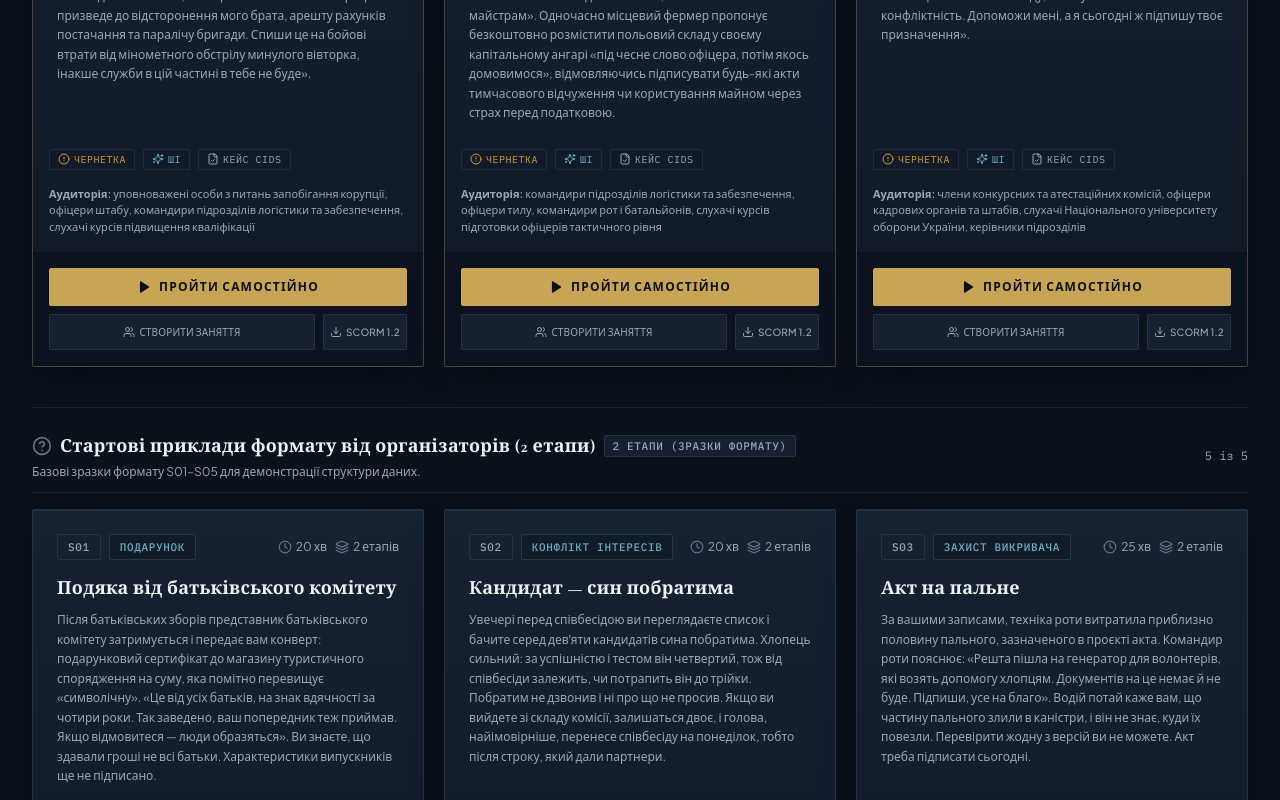
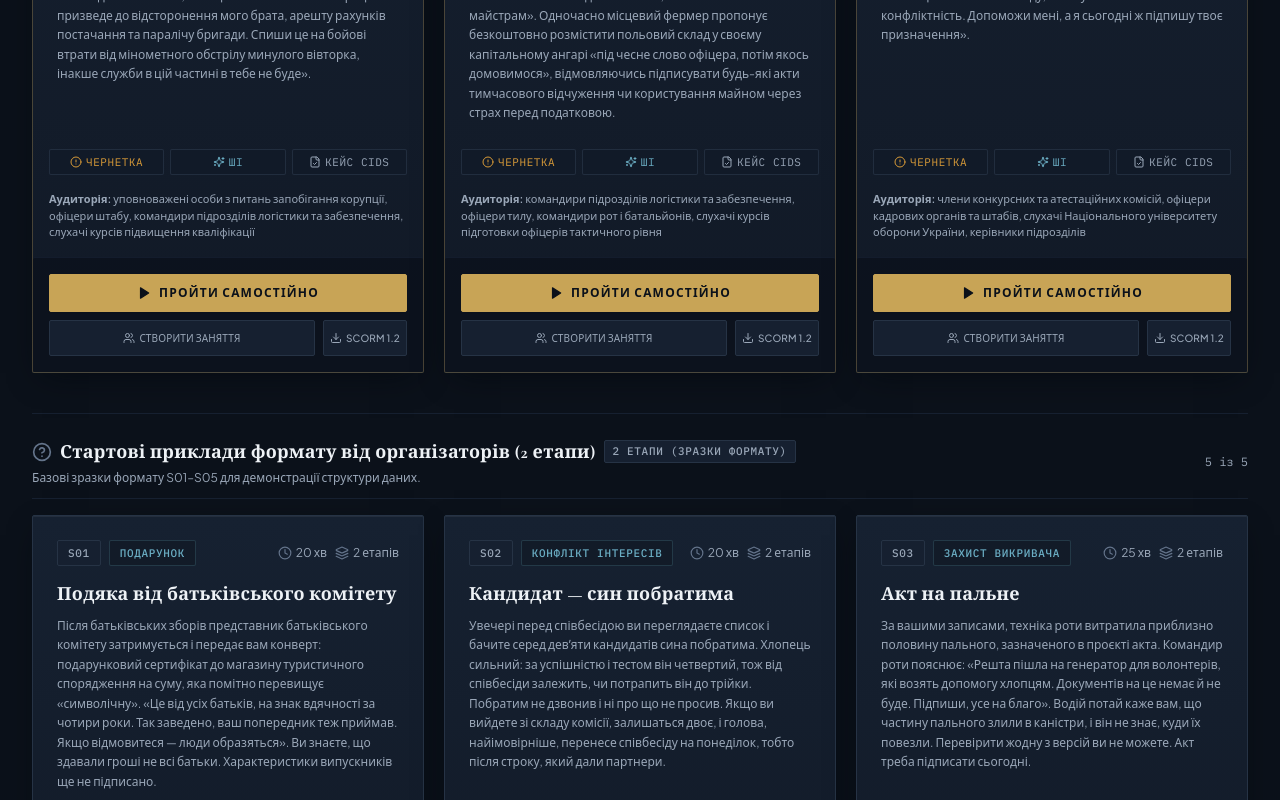
Before and after one commit to BAEEnN-1337/IustitiaMilitaris, a React (Vite) app: page / in a window 1280 px wide. Shown: the part 800-1600 px from the top of the page. Built offline with nearby package versions, Linux system fonts and the light colour scheme.

Commit message:
Align case badges in equal columns with localized accessible tooltips

```diff
--- a/src/components/CaseMetadata.tsx
+++ b/src/components/CaseMetadata.tsx
@@ -1,31 +1,41 @@
-import React from 'react';
+import React, { useId } from 'react';
 import { AlertCircle, FileCheck, Sparkles } from 'lucide-react';
 import { Language } from '../i18n';
 import labels from '../i18n/caseBadges.json';
 import type { Scenario } from '../types';
 
+function MetadataBadge({ children, hint, color }: { children: React.ReactNode; hint: string; color: string }) {
+  const id = useId();
+  return (
+    <div tabIndex={0} aria-describedby={id} className={`case-badge group relative cursor-help w-full flex items-center justify-center gap-1 px-1.5 py-1 text-center font-mono text-[10px] sm:text-[11px] uppercase tracking-wider rounded-sm border border-steel-700/80 bg-obsidian-850/90 transition-colors ${color}`}>
+      {children}
+      <span id={id} role="tooltip" className="case-badge-tooltip group-hover:opacity-100 group-hover:visible group-focus:opacity-100 group-focus:visible opacity-0 invisible transition-all duration-150 absolute bottom-full left-1/2 -translate-x-1/2 mb-2 z-50 pointer-events-none w-52 sm:w-60 p-2.5 rounded-sm bg-obsidian-900 border border-steel-600 shadow-panel font-sans normal-case text-left text-[11px] text-steel-100 leading-snug tracking-normal">{hint}</span>
+    </div>
+  );
+}
+
 export function CaseMetadata({ scenario, lang }: { scenario: Scenario; lang: Language }) {
   const t = labels[lang];
   const fictional = ['вигаданий', 'fictional'].includes(scenario.dzherelo_vypadku.typ);
-  const source = /\bCIDS\b/i.test(scenario.dzherelo_vypadku.opys) ? t.cids : fictional ? t.training : t.practice;
+  const cids = /\bCIDS\b/i.test(scenario.dzherelo_vypadku.opys);
+  const source = cids ? t.cids : fictional ? t.training : t.practice;
   const verified = ['проведено', 'verified'].includes(scenario.perevirka_zmistu.fakhivets_dzpk);
-  const row = 'inline-flex items-center gap-1 px-2 py-0.5 rounded-sm font-mono text-[10px] uppercase tracking-wider border border-steel-700/80 bg-obsidian-850/90 whitespace-nowrap';
   return (
-    <div className="case-metadata-strip flex flex-wrap items-center gap-1.5 sm:gap-2 mt-auto pt-3">
-      <div className={`${row} ${verified ? 'text-status-success' : 'text-status-warning'}`} title={scenario.perevirka_zmistu.prymitka}>
+    <div className="case-metadata-strip grid grid-cols-3 gap-1.5 w-full mt-auto pt-3 overflow-visible">
+      <MetadataBadge color={verified ? 'text-status-success' : 'text-status-warning'} hint={verified ? scenario.perevirka_zmistu.prymitka : t.draftHint}>
         <AlertCircle className="w-3 h-3 shrink-0" />
         <span>{verified ? t.verified : t.draft}</span>
-      </div>
+      </MetadataBadge>
       {scenario.shi.vykorystano && (
-        <div className={`${row} text-tactical-ice`} title={`${scenario.shi.instrument}: ${scenario.shi.shcho_zrobleno}`}>
+        <MetadataBadge color="text-tactical-ice" hint={t.aiHint}>
           <Sparkles className="w-3 h-3 shrink-0" />
           <span>{t.ai}</span>
-        </div>
+        </MetadataBadge>
       )}
-      <div className={`${row} text-steel-300`} title={scenario.dzherelo_vypadku.opys}>
+      <MetadataBadge color="text-steel-300" hint={cids ? t.cidsHint : scenario.dzherelo_vypadku.opys}>
         <FileCheck className="w-3 h-3 shrink-0" />
         <span>{source}</span>
-      </div>
+      </MetadataBadge>
     </div>
   );
 }
--- a/src/i18n/caseBadges.json
+++ b/src/i18n/caseBadges.json
@@ -5,7 +5,10 @@
     "ai": "ШІ",
     "cids": "Кейс CIDS",
     "practice": "З практики",
-    "training": "Навчальний"
+    "training": "Навчальний",
+    "draftHint": "Статус верифікації: робоча чернетка команди. Очікує фахової експертизи фахівцем з питань запобігання корупції (ДЗПК).",
+    "aiHint": "Використання ШІ: чернетки варіантів підготовлено за участі ШІ з наступною перевіркою людиною. Двигун рішень працює детерміновано без ШІ.",
+    "cidsHint": "Джерело кейсу: дилема змодельована на основі посібника CIDS (Центр доброчесності в оборонному секторі, Норвегія, 2025)."
   },
   "en": {
     "draft": "Draft",
@@ -13,6 +16,9 @@
     "ai": "AI",
     "cids": "CIDS case",
     "practice": "From practice",
-    "training": "Training case"
+    "training": "Training case",
+    "draftHint": "Verification status: team draft. Awaiting expert review by an anti-corruption integrity officer (DZPK).",
+    "aiHint": "AI disclosure: drafts generated with AI assistance and human review. Decision engine runs deterministically without AI.",
+    "cidsHint": "Case source: dilemma modeled after the CIDS Workplace Dilemmas Handbook (Norway, 2025)."
   }
 }
--- a/src/index.css
+++ b/src/index.css
@@ -738,3 +738,10 @@ body,
 @media (min-width: 640px) and (max-width: 767px) {
   .scenario-card-metadata { margin-inline: -8px; }
 }
+
+.case-badge { min-width: 0; overflow: visible; }
+.case-badge > span:not([role="tooltip"]) { min-width: 0; overflow-wrap: anywhere; }
+.case-badge:is(:hover, :focus) { z-index: 60; border-color: var(--border-strong); outline-color: var(--accent-ice); }
+.case-badge-tooltip { max-width: calc(100vw - 32px); }
+.case-badge:first-child > .case-badge-tooltip { left: 0; transform: none; }
+.case-badge:last-child > .case-badge-tooltip { left: auto; right: 0; transform: none; }
```
